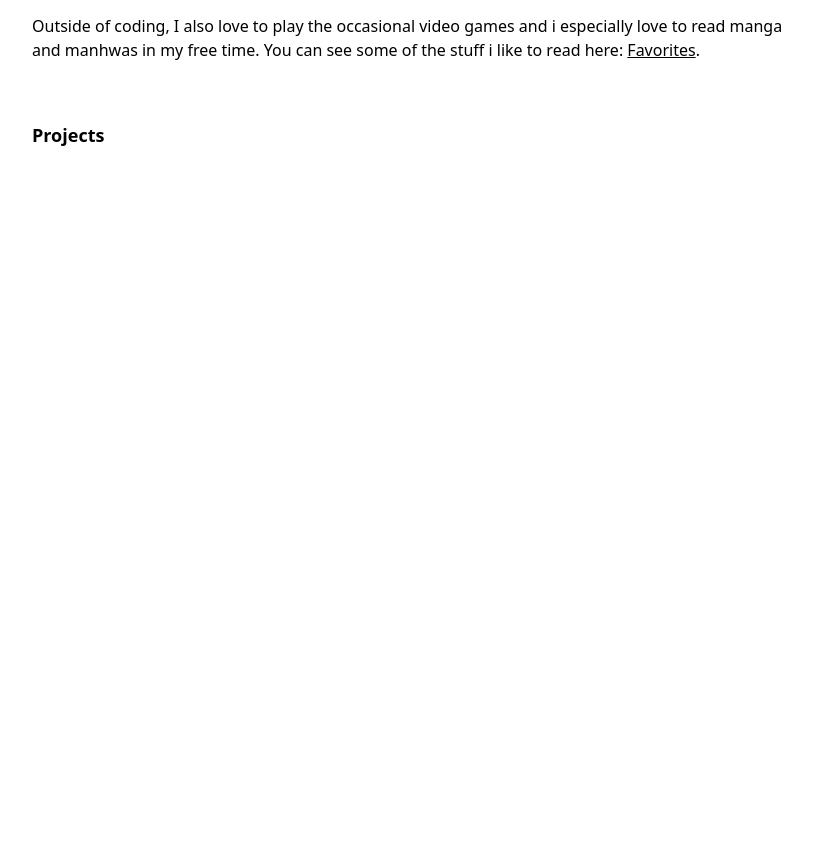
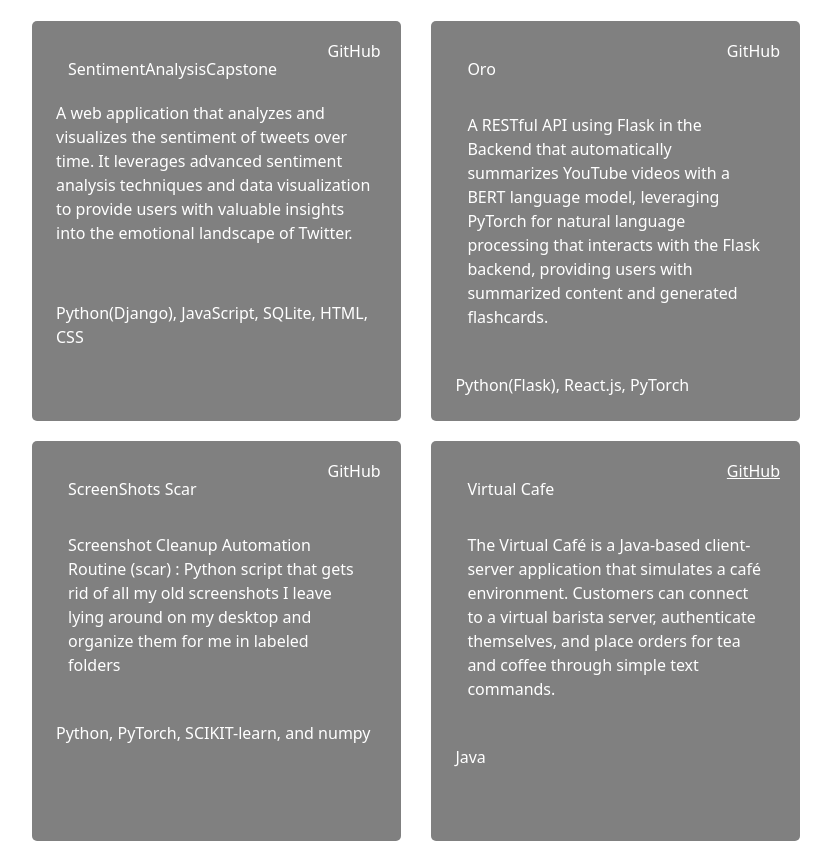
Before and after one commit to winstondmasi/Winston, a plain HTML site: page index.html in a window 1280 px wide. Shown: the part 490-1351 px from the top of the page, without its empty margins (96-927 px from the left). Before the commit the page ends 800 px from the top, so only its background shows below. Drawn offline with nearby package versions, Linux system fonts and the light colour scheme.

Commit message:
projects cards added

```diff
--- a/index.html
+++ b/index.html
@@ -10,7 +10,7 @@
         <style>
             .content {
                 position: absolute;
-                top: 40%;
+                top: 75%;
                 left: 40%;
                 transform: translate(-50%, -50%);
                 /*border: 1px solid black;&*/
@@ -65,6 +65,39 @@
             .right-container {
                 width: 90%;
             }
+
+            .project-box{
+                background-color: gray;
+                padding: 20px;
+                border-radius: 5px;
+                transition: box-shadow 0.3s ease;
+                width: 48%;
+                height: 400px;
+                margin-bottom: 20px;
+                position: relative;
+            }
+
+            .project-box .links{
+                position: absolute;
+                top: 10px;
+                right: 10px;
+            }
+
+            .project-box .links a{
+                color: white;
+                margin-left : 5px;
+            }
+            .project-box:hover {
+                transform:  translateZ(10px);
+            }
+
+            .project-box-container {
+                display: flex;
+                flex-wrap: wrap;
+                justify-content: space-between;
+            }
+
+
 
         </style>
     </head>
@@ -136,7 +169,73 @@
 
                 <h2>Projects</h2>
 
+                <br>
 
+                <div class = "project-box-container">
+                    <div class = "project-box">
+                        <p class=" text-white p-4">SentimentAnalysisCapstone</p>
+                        <div class = "links">
+                            <a href="https://github.com/winstondmasi/SentimentAnalysisCapstone"><span class = "underline"></span>GitHub</a>
+                        </div>
+
+                        <p class = "text-white p-1">
+                            A web application that analyzes and visualizes the sentiment of tweets over time. It leverages advanced sentiment analysis techniques and data visualization to provide users with valuable insights into the emotional landscape of Twitter.
+                        </p>
+                        <br><br>
+                        <p class="text-white p-1">
+                            Python(Django), JavaScript, SQLite, HTML, CSS
+                        </p>
+                    </div>
+
+                    <div class = "project-box">
+                        <div class = "links">
+                            <a href="https://github.com/winstondmasi/Oro"><span class = "underline"></span>GitHub</a>
+                        </div>
+                        <p class=" text-white p-4"> Oro</p>
+
+                        <p class = "text-white p-4">
+                            A RESTful API using Flask in the Backend that automatically summarizes YouTube videos with a
+                            BERT language model, leveraging PyTorch for natural language processing that interacts with the Flask backend, providing users with
+                            summarized content and generated flashcards.
+                        </p>
+                        <br>
+                        <p class="text-white p-1">
+                            Python(Flask), React.js, PyTorch
+                        </p>
+                    </div>
+
+                    <div class = "project-box">
+
+                        <div class = "links">
+                            <a href="https://github.com/winstondmasi/scar_screenshots"><span class = "underline"></span>GitHub</a>
+                        </div>
+
+                        <p class=" text-white p-4"> ScreenShots Scar</p>
+
+                        <p class = "text-white p-4">
+                            Screenshot Cleanup Automation Routine (scar) : Python script that gets rid of all my old screenshots I leave lying around on my desktop and organize them for me in labeled folders
+                        </p>
+                        <br>
+                        <p class="text-white p-1">
+                            Python, PyTorch, SCIKIT-learn, and numpy
+                        </p>
+                    </div>
+
+                    <div class = "project-box">
+                        <div class = "links">
+                            <a href="https://github.com/winstondmasi/sockets"><span class = "underline">GitHub</a>
+                        </div>
+                        <p class=" text-white p-4"> Virtual Cafe</p>
+
+                        <p class = "text-white p-4">
+                            The Virtual Café is a Java-based client-server application that simulates a café environment. Customers can connect to a virtual barista server, authenticate themselves, and place orders for tea and coffee through simple text commands.
+                        </p>
+                        <br>
+                        <p class="text-white p-1">
+                            Java
+                        </p>
+                    </div>
+                </div>
             </sectiom>
         </div>
     </body>
```
